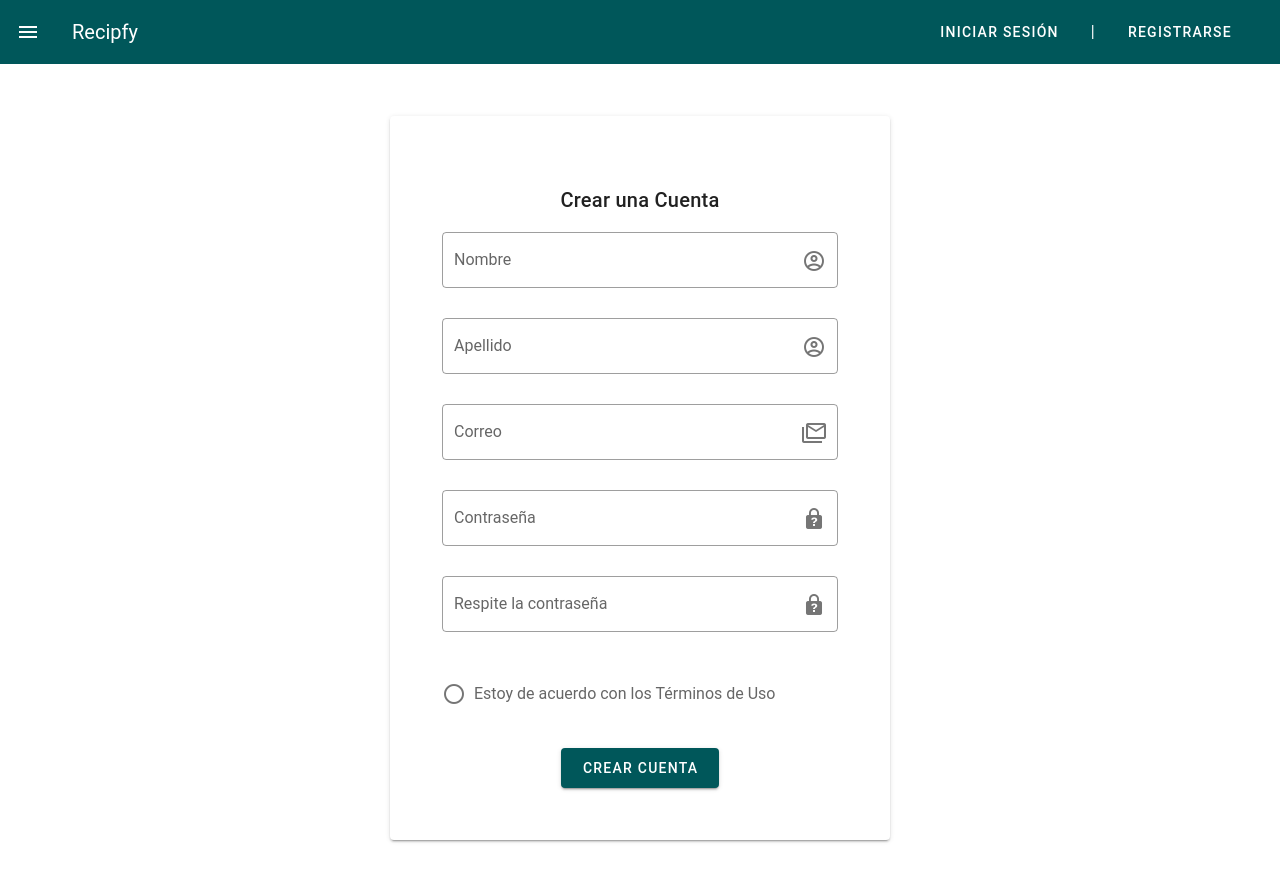
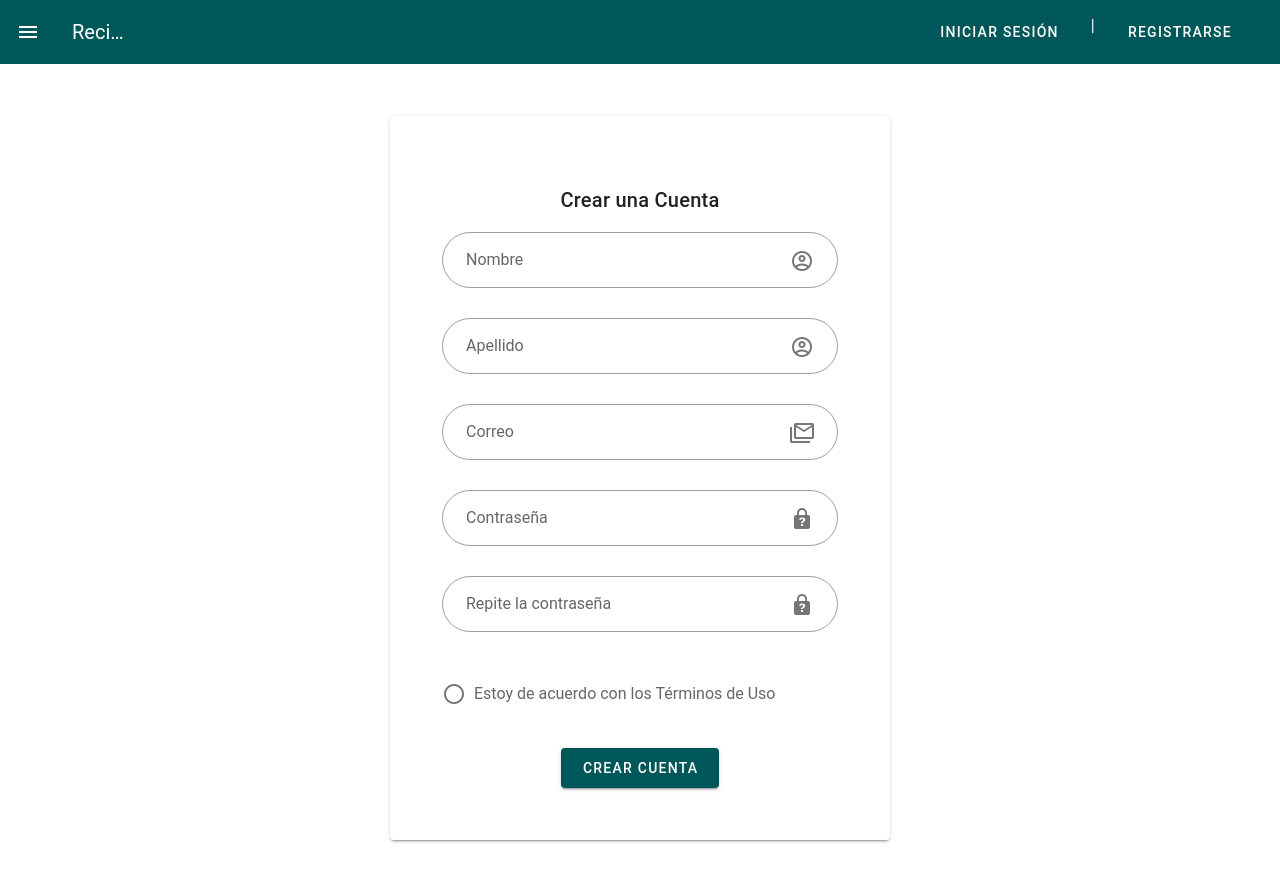
Before and after one commit to davidvm1/PATIC2-Recipfy, a Vue app: page /Signup in a window 1280 px wide. Shown: the top 882 px of the page. Built offline with nearby package versions, Linux system fonts and the light colour scheme; a small style sheet from the web is missing.

Commit message:
Signup and sign out implemented

```diff
--- a/src/components/Navbar.vue
+++ b/src/components/Navbar.vue
@@ -5,17 +5,38 @@
     <v-toolbar-title>Recipfy</v-toolbar-title>
 
     <v-spacer />
-    <v-btn class="mr-4" color="white" text>Iniciar Sesión</v-btn>
 
-    <span class="mr-4" style="color: white;">|</span>
+    <v-btn class="mr-4" color="white" text v-if="isLogged" @click="logOut">Salir</v-btn>
 
-    <v-btn class="mr-4" color="white" @click="$router.push({path: '/Signup'})" text>Registrarse</v-btn>
+    <v-container v-else>
+      <v-row justify="end">
+        <v-btn class="mr-4" color="white" text>Iniciar Sesión</v-btn>
+
+        <span class="mr-4" style="color: white;">|</span>
+
+        <v-btn class="mr-4" color="white" @click="$router.push({path: '/Signup'})" text>Registrarse</v-btn>
+      </v-row>
+    </v-container>
   </v-app-bar>
 </template>
 <script>
 import Signup from "@/views/Signup.vue";
+import { mapState, mapMutations } from "vuex";
+
 export default {
   name: "Navbar",
+  computed: {
+    ...mapState(["isLogged"]),
+  },
+  methods: {
+    ...mapMutations(["changeSessionState"]),
+    logOut() {
+      this.changeSessionState(false);
+      this.$router.replace({
+        name: "Signup",
+      });
+    },
+  },
 };
 </script>
 <style scoped>
--- a/src/store/index.js
+++ b/src/store/index.js
@@ -5,8 +5,12 @@ Vue.use(Vuex)
 
 export default new Vuex.Store({
   state: {
+    isLogged: false,
   },
   mutations: {
+    changeSessionState (state, value) {
+      state.isLogged = value;
+    }
   },
   actions: {
   },
--- a/src/views/Signup.vue
+++ b/src/views/Signup.vue
@@ -7,6 +7,7 @@
         outlined
         label="Nombre"
         v-model="name"
+        rounded
         required
       ></v-text-field>
 
@@ -15,6 +16,7 @@
         outlined
         label="Apellido"
         v-model="lastname"
+        rounded
         required
       ></v-text-field>
 
@@ -24,6 +26,7 @@
         type="email"
         label="Correo"
         v-model="email"
+        rounded
         required
       ></v-text-field>
 
@@ -35,6 +38,7 @@
         class="input-group--focused"
         type="password"
         v-model="password"
+        rounded
         @click:append="show3 = !show3"
       ></v-text-field>
 
@@ -42,9 +46,10 @@
         append-icon="mdi-lock-question"
         outlined
         name="input-10-2"
-        label="Respite la contraseña"
+        label="Repite la contraseña"
         class="input-group--focused"
         type="password"
+        rounded
         @click:append="show3 = !show3"
       ></v-text-field>
 
@@ -68,6 +73,7 @@
 <script>
 import * as firebase from "firebase/app";
 import "firebase/auth";
+import { mapState, mapMutations } from "vuex";
 
 export default {
   name: "Signup",
@@ -86,7 +92,8 @@ export default {
         const user = await firebase
           .auth()
           .createUserWithEmailAndPassword(this.email, this.password);
-        console.log(user);
+
+        this.changeSessionState(true);
         this.$router.replace({
           name: "Secret",
         });
@@ -94,6 +101,10 @@ export default {
         console.log(err);
       }
     },
+    ...mapMutations(["changeSessionState"]),
+  },
+  computed: {
+    ...mapState(["isLogged"]),
   },
 };
 </script>
```
